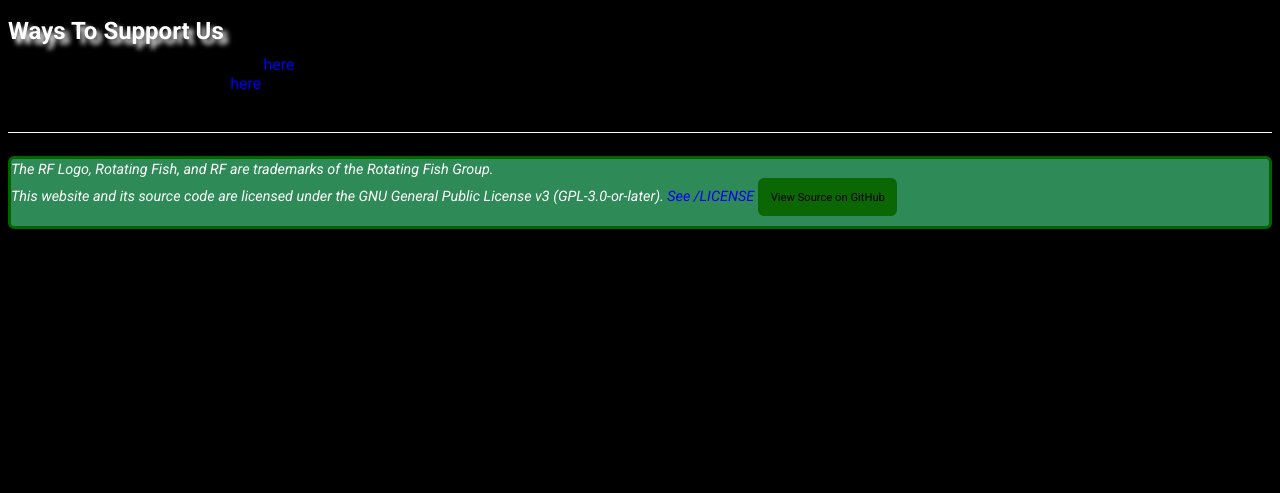
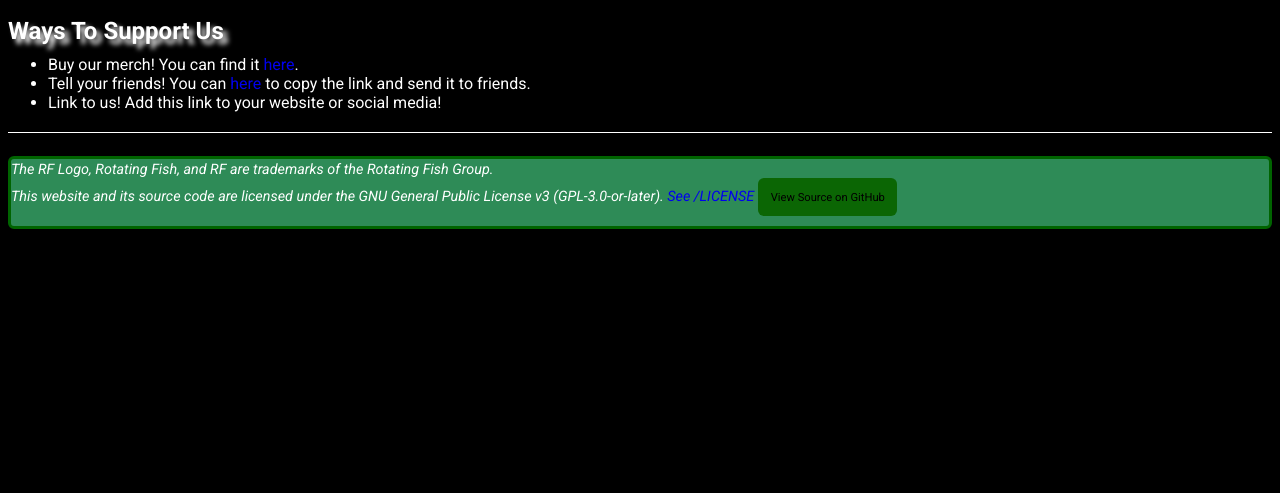
Before and after one commit to ONURBTHECOOL/rfsite, a plain HTML site: page share/index.html in a window 1280 px wide. Shown: the part 307-800 px from the top of the page. Drawn offline with nearby package versions, Linux system fonts and the dark colour scheme.

Commit message:
Add dark mode styles for improved readability

```diff
--- a/share/index.html
+++ b/share/index.html
@@ -12,6 +12,16 @@
   <title>Share-RF Official Site</title>
   <link rel="stylesheet" href="/stylesheet1.css">
   <link rel="stylesheet" href="/stylesheet.css">
+  <style>
+    @media (prefers-color-scheme: dark) {
+      body,
+      h1,
+      h2,
+      li {
+        color: white;
+      }
+    }
+  </style>
 </head>
 
 <body onload="checkBaldnessOnLoad()">
```
